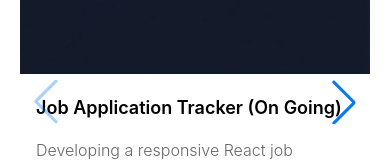
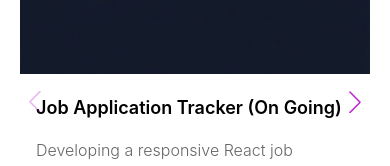
Before and after one commit to npoludasu/react-portfolio-website, a React (Create React App) app: page / in a window 390 px wide. Shown: the part 3160-3326 px from the top of the page. Built offline with nearby package versions, Linux system fonts and the light colour scheme.

Commit message:
style: customize Swiper navigation arrows and mobile slider styles

```diff
--- a/src/App.css
+++ b/src/App.css
@@ -32,6 +32,7 @@
   from {
     transform: rotate(0deg);
   }
+
   to {
     transform: rotate(360deg);
   }
@@ -40,3 +41,19 @@
 html {
   scroll-behavior: smooth;
 }
+
+.swiper {
+  --swiper-navigation-size: 22px;
+  --swiper-theme-color: #c026d3;
+}
+
+/* Remove default background */
+.swiper-button-prev,
+.swiper-button-next {
+  background: none !important;
+}
+
+.swiper-button-prev::after,
+.swiper-button-next::after {
+  font-weight: 800;
+}
```
